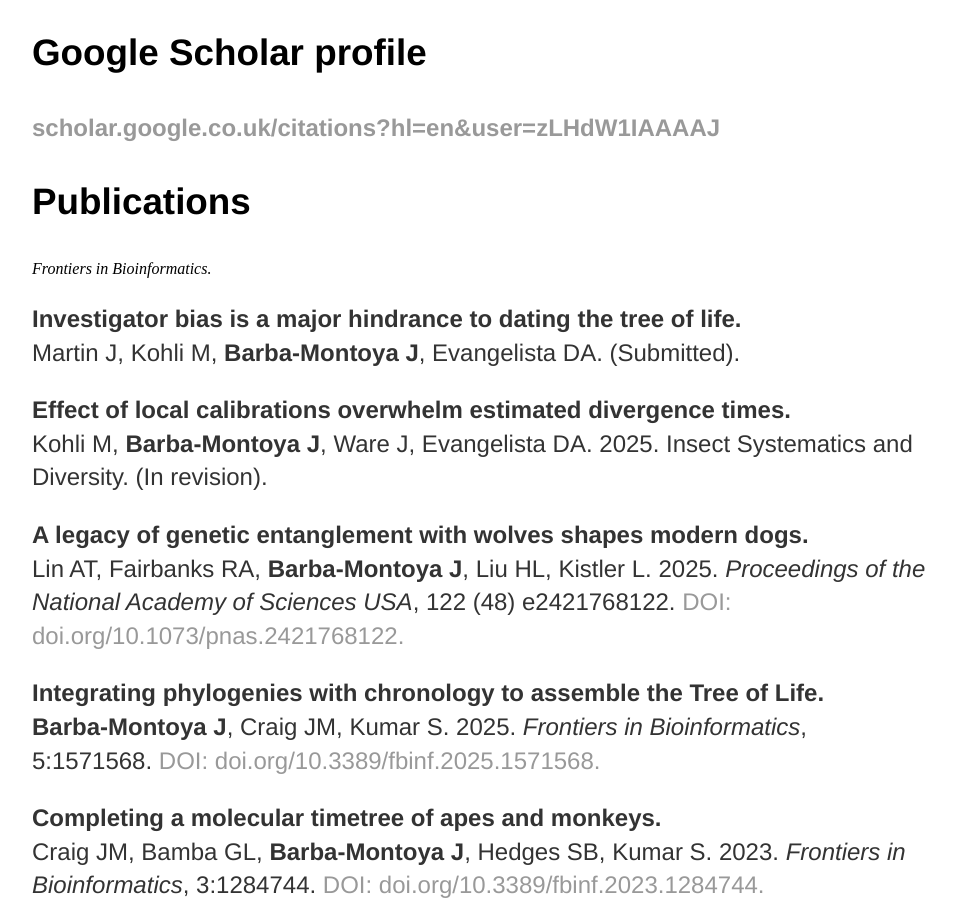
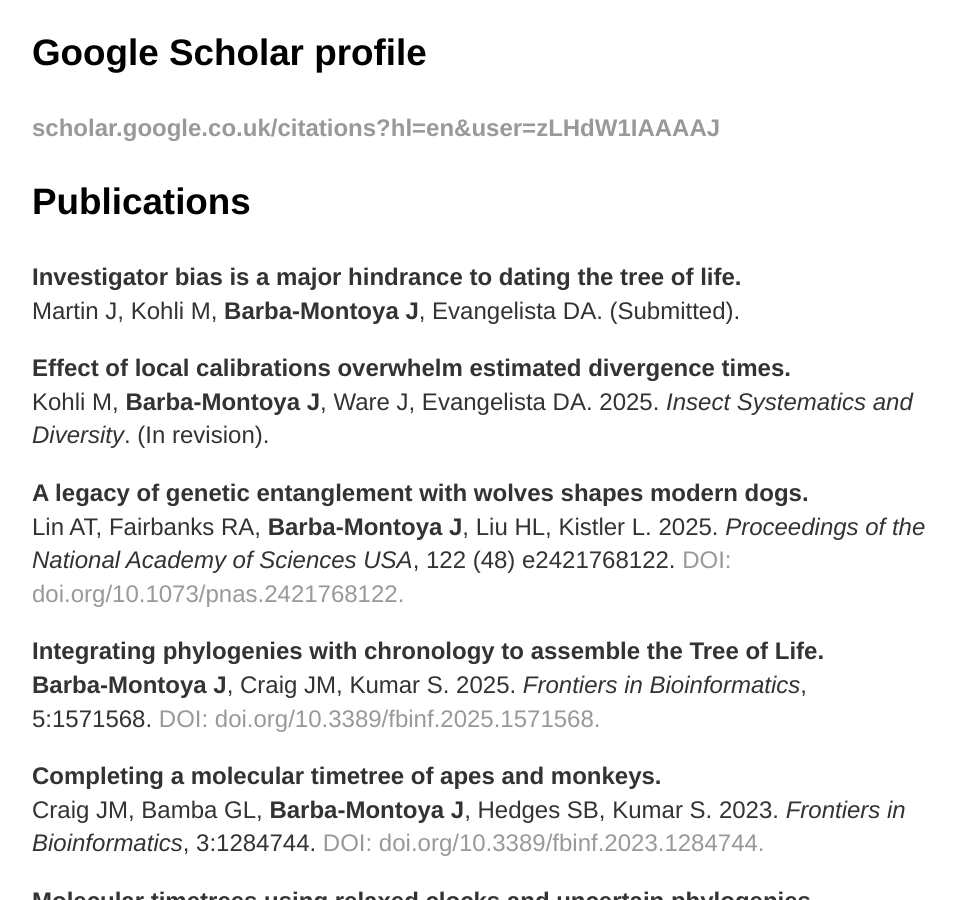
Before and after one commit to josebarbamontoya/josebarbamontoya.github.io, a Jekyll site: the page built from research/index.html, in a window 1280 px wide and 900 px high, scrolled down 433 px. Shown: the whole window, without its empty margins (160-1116 px from the left). Built offline with Jekyll 4.4.1, drawn with Linux system fonts in a browser that asks for light colours.

Commit message:
Update index.html

```diff
--- a/research/index.html
+++ b/research/index.html
@@ -10,13 +10,12 @@
 					<p><b><a href="https://scholar.google.co.uk/citations?hl=en&user=zLHdW1IAAAAJ">scholar.google.co.uk/citations?hl=en&user=zLHdW1IAAAAJ</a></b><br>
 
 					<h3>Publications</h3>
-						<i>Frontiers in Bioinformatics.</i>
 
 <p><b>Investigator bias is a major hindrance to dating the tree of life.</b><br>
 Martin J, Kohli M, <b>Barba-Montoya J</b>, Evangelista DA. (Submitted).</a>
 
 <p><b>Effect of local calibrations overwhelm estimated divergence times.</b><br>
-Kohli M, <b>Barba-Montoya J</b>, Ware J, Evangelista DA. 2025. Insect Systematics and Diversity. (In revision).</a>
+Kohli M, <b>Barba-Montoya J</b>, Ware J, Evangelista DA. 2025. <i>Insect Systematics and Diversity</i>. (In revision).</a>
 
 <p><b>A legacy of genetic entanglement with wolves shapes modern dogs.</b><br>
 Lin AT, Fairbanks RA, <b>Barba-Montoya J</b>, Liu HL, Kistler L. 2025. <i>Proceedings of the National Academy of Sciences USA</i>, 122 (48) e2421768122. <a href="https://doi.org/10.1073/pnas.2421768122">DOI: doi.org/10.1073/pnas.2421768122.</a>
```
